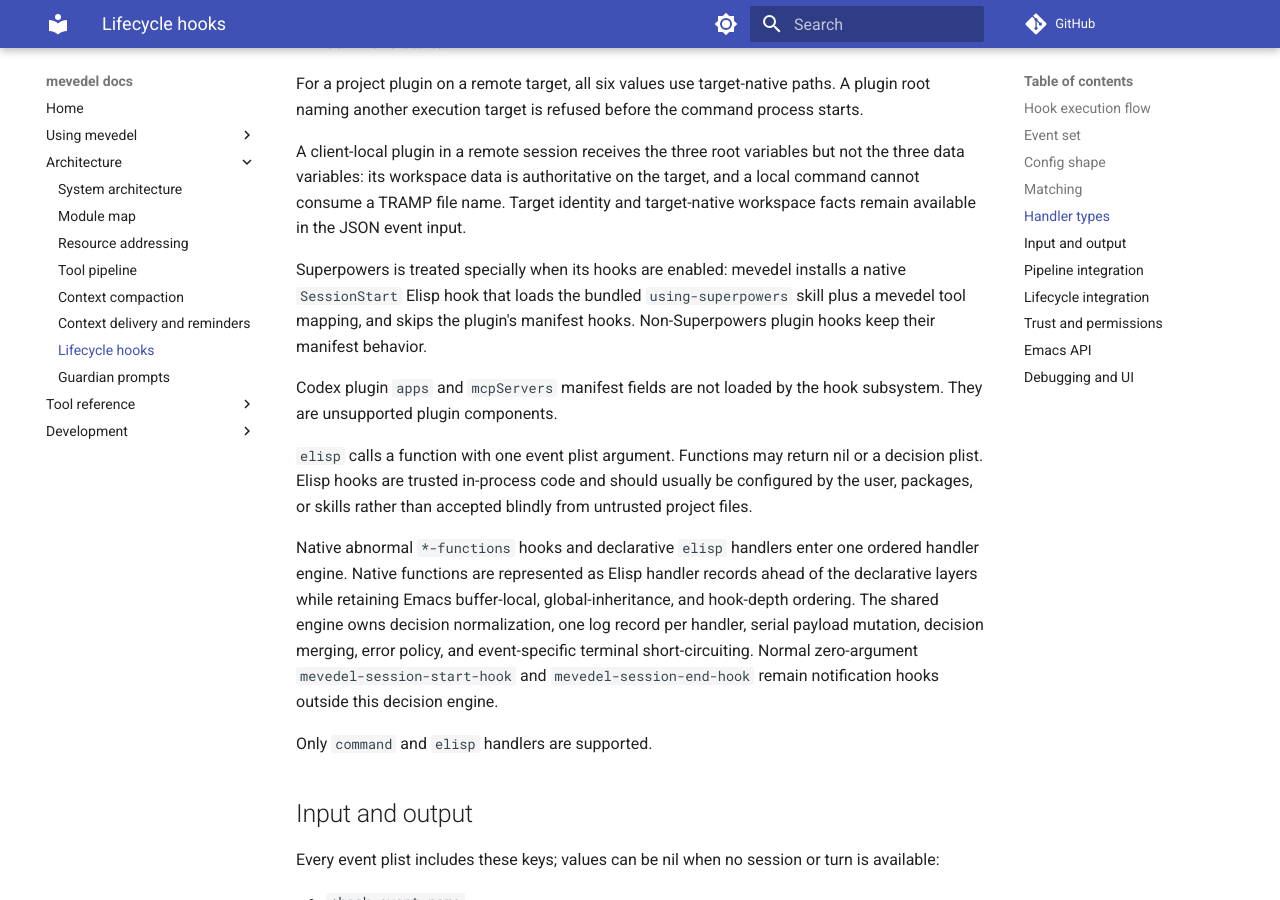
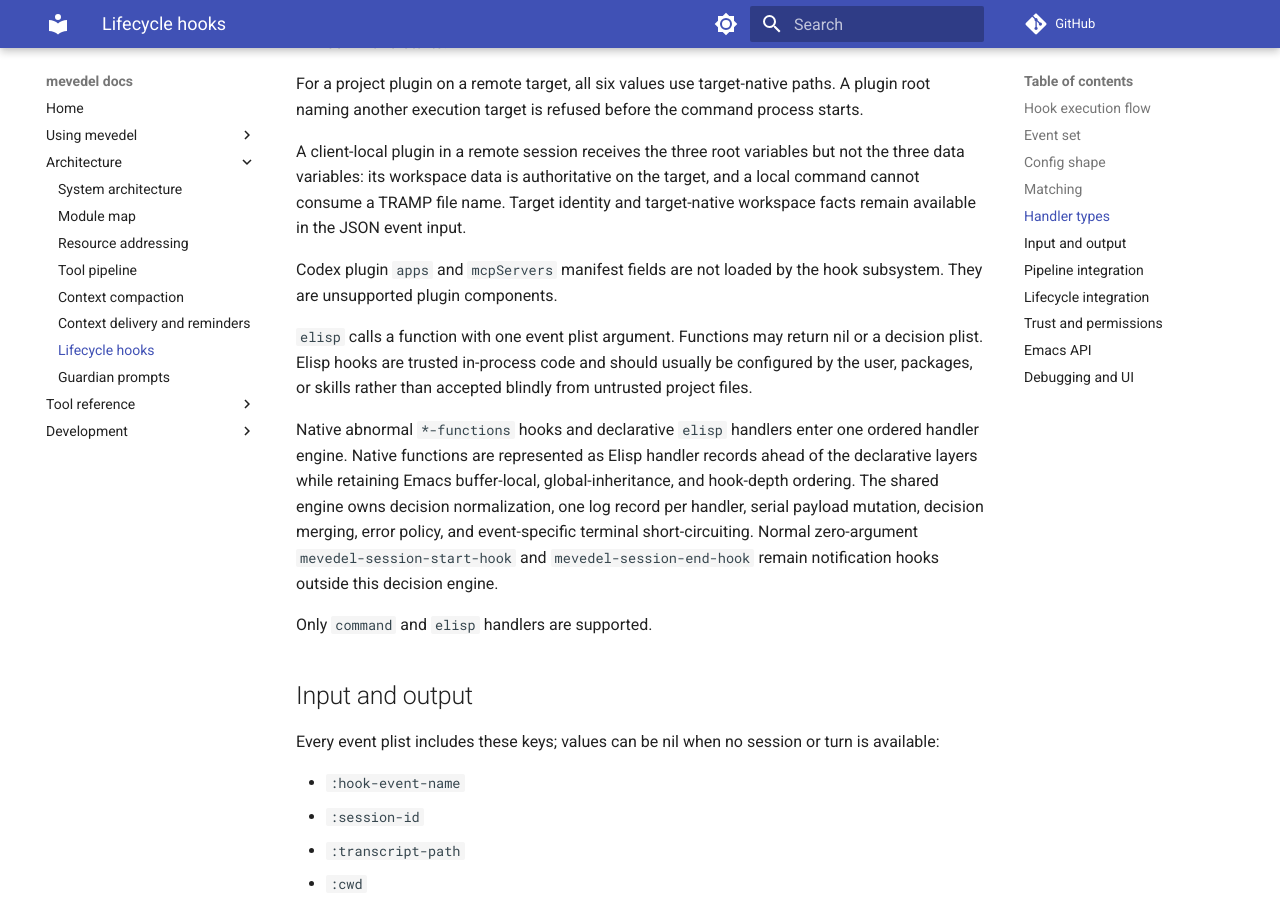
Before and after one commit to FrauH0lle/mevedel, an MkDocs documentation site: the page built from docs/hooks.md, in a window 1280 px wide and 900 px high, scrolled down 5638 px. Built offline with MkDocs 1.6.1 and Material for MkDocs 9.7.7, drawn with Linux system fonts in a browser that asks for light colours; comment, search, counter and statistics services are not loaded.

Commit message:
refactor(hooks): Share provenance and matcher selection
Use one copy-and-annotate walk for configured and plugin handlers and one
event-to-payload mapping for execution and dry-run inspection. Preserve
handler order, callback identity, and the distinction between omitted and
explicitly cleared provenance.

* mevedel-hooks.el (mevedel-hooks--annotate-handlers): Own copying and
handler annotation.
(mevedel-hooks-annotate-rules-source, mevedel-hooks--annotate-plugin-rules):
Supply their respective provenance fields to the shared walk.
(mevedel-hooks--target-key-for-event, mevedel-hooks--matcher-target):
Share the event mapping beside the matching implementation.

* test/test-mevedel-hooks.el: Characterize annotation isolation, optional
metadata, and dispatch/dry-run selection across all 15 supported events.

* docs/hooks.md: Remove the obsolete Superpowers special-case claim;
the existing manifest integration test already proves ordinary behavior.

Validation: 84 baseline cases pass before replacement. After replacement,
335 affected cases produce 334 passes and one conditional file-notification
skip; 31 plugin/compiled permission-owner cases pass. All 199 files compile
without warnings. Remote hook cases use the local-shell TRAMP fixture.

```diff
--- a/docs/hooks.md
+++ b/docs/hooks.md
@@ -200,12 +200,6 @@
 but not the three data variables: its workspace data is authoritative on the
 target, and a local command cannot consume a TRAMP file name.  Target identity
 and target-native workspace facts remain available in the JSON event input.
-
-Superpowers is treated specially when its hooks are enabled: mevedel
-installs a native `SessionStart` Elisp hook that loads the bundled
-`using-superpowers` skill plus a mevedel tool mapping, and skips the
-plugin's manifest hooks. Non-Superpowers plugin hooks keep their manifest
-behavior.
 
 Codex plugin `apps` and `mcpServers` manifest fields are not loaded by
 the hook subsystem. They are unsupported plugin components.
```
Also changed, not shown: 2 other files.
